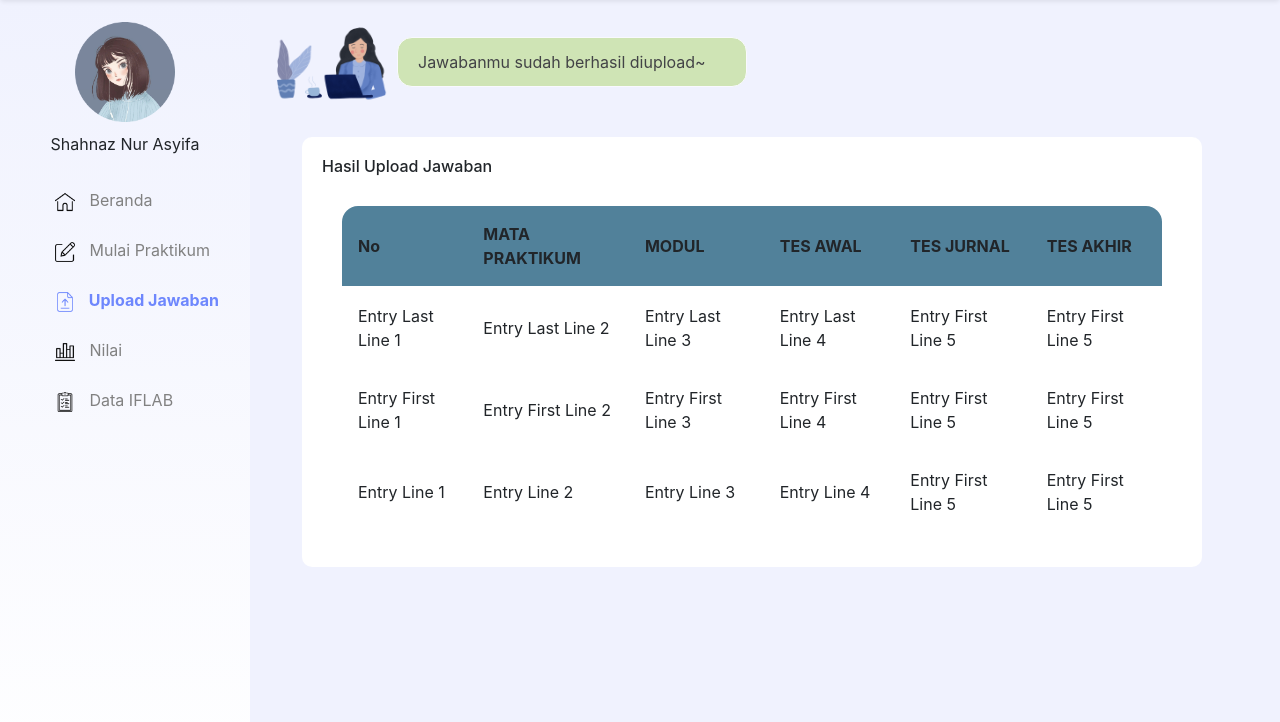
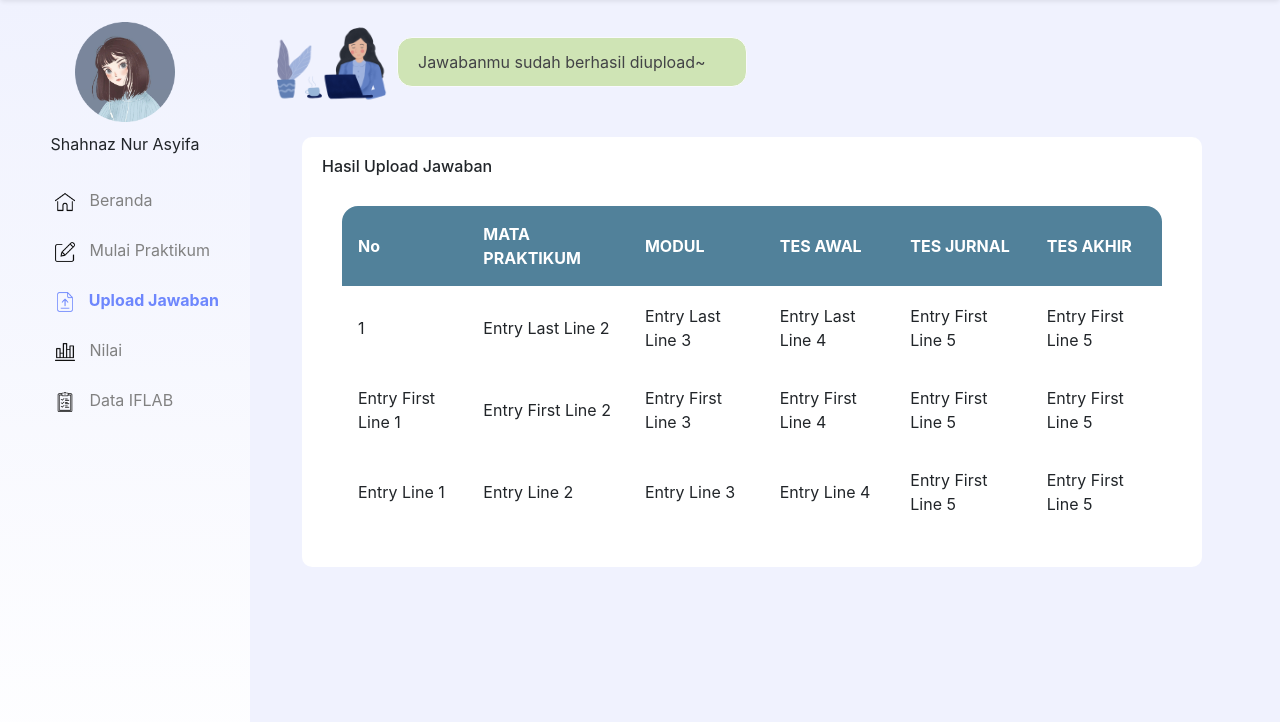
Before and after one commit to shahnazsyifaa/impulse, a CodeIgniter app: page /impulse/index.php/hasilUpload in a window 1280 px wide. Shown: the part 78-800 px from the top of the page. Run offline with CodeIgniter, Linux system fonts and the light colour scheme; some libraries are stand-ins or nearby versions.

Commit message:
updated yeay

```diff
--- a/application/views/hasilUpload.php
+++ b/application/views/hasilUpload.php
@@ -22,6 +22,7 @@ th, td {
   border-bottom: 2px solid white;
 }
 th{
+    color: white;
     background:#51819A;
 }
 td{
@@ -132,7 +133,7 @@ td{
                             <th scope="col">TES AKHIR</th>
                         </tr>
                         <tr>
-                            <td>Entry Last Line 1</td>
+                            <td>1</td>
                             <td>Entry Last Line 2</td>
                             <td>Entry Last Line 3</td>
                             <td>Entry Last Line 4</td>
```
